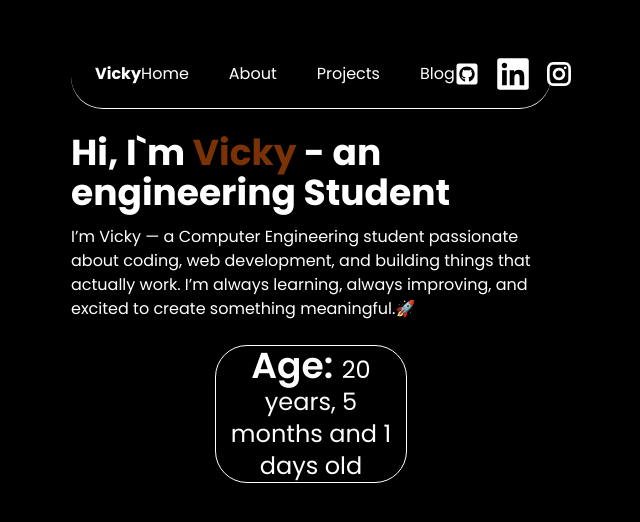
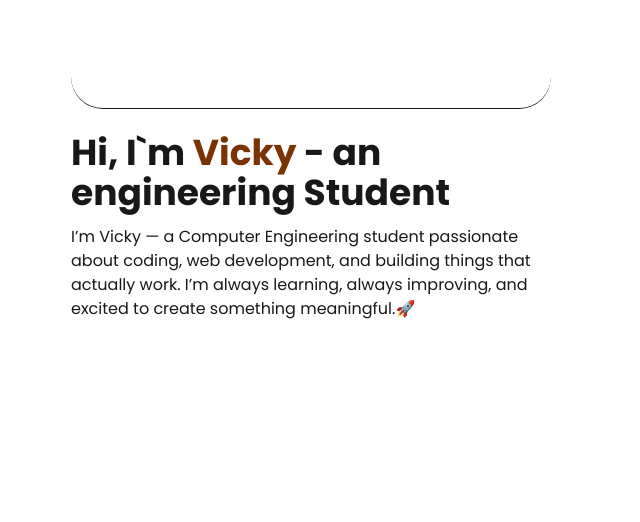
Before and after one commit to vicks321/portfolio-web, a React (Vite) app: page / in a window 1280 px wide. Shown: the top 522 px of the page, without its empty margins (329-969 px from the left). Built offline with nearby package versions, Linux system fonts and the light colour scheme.

Commit message:
some changes

```diff
--- a/package.json
+++ b/package.json
@@ -14,7 +14,7 @@
     "react": "^19.2.0",
     "react-dom": "^19.2.0",
     "react-icons": "^5.5.0",
-    "react-router-dom": "^7.12.0",
+    "react-router-dom": "^7.13.0",
     "tailwindcss": "^4.1.18"
   },
   "devDependencies": {
@@ -22,6 +22,7 @@
     "@types/react": "^19.2.5",
     "@types/react-dom": "^19.2.3",
     "@vitejs/plugin-react": "^5.1.1",
+    "daisyui": "^5.5.18",
     "eslint": "^9.39.1",
     "eslint-plugin-react-hooks": "^7.0.1",
     "eslint-plugin-react-refresh": "^0.4.24",
--- a/src/App.jsx
+++ b/src/App.jsx
@@ -1,7 +1,6 @@
 import React from 'react'
 import Navbar from './components/Navbar'
 import Home from './pages/Home'
-import AgeCounter from './pages/Dob'
 import About from './pages/About'
 import { BrowserRouter as Router, Routes, Route } from "react-router-dom"
 import Projects from './pages/Projects'
@@ -9,11 +8,9 @@ import Projects from './pages/Projects'
 const App = () => {
   return (
     <>
-    <Navbar/>
-
-
 
     <Router>
+      <Navbar/>
       <Routes>
         <Route path="/" element={<Home/>} />
         <Route path="/about" element={<About/>} />
--- a/src/components/Navbar.jsx
+++ b/src/components/Navbar.jsx
@@ -1,7 +1,7 @@
 import React, { useState } from "react";
 import { FaLinkedin, FaGithubSquare, FaBars, FaTimes } from "react-icons/fa";
 import { GrInstagram } from "react-icons/gr";
-
+import { Link } from "react-router-dom";
 const Navbar = () => {
   const [isOpen, setIsOpen] = useState(false);
 
@@ -16,9 +16,10 @@ const Navbar = () => {
       <div className="hidden text-shadow-initial md:flex gap-10 items-center text-white ">
 
 
-        <a href="/" className="hover:opacity-100">Home</a>
-        <a href="/about" className="hover:opacity-100">About</a>
-        <a href="/projects" className="hover:opacity-100">Projects</a>
+        <Link to="/">Home</Link>
+        <Link to="/about" className="hover:opacity-100">About</Link>
+
+        <Link to="/projects" className="hover:opacity-100">Projects</Link>
         <a href="https://vicks.hashnode.dev" target="_blank" className="hover:opacity-100">Blog</a>
       </div>
 
@@ -40,14 +41,14 @@ const Navbar = () => {
 
 
 
-          <a href="/" className="text-white text-lg">Home</a>
-          <a href="/about" className="text-white text-lg">About</a>
-          <a href="/projects" className="text-white text-lg">Projects</a>
-          <a href="https://vicks.hashnode.dev" className="text-white text-lg">Blog</a>
+        <Link to="/">Home</Link>
+        <Link to="/about" className="hover:opacity-100">About</Link>
+        <Link to="/projects" className="hover:opacity-100">Projects</Link>
+           <a href="https://vicks.hashnode.dev" target="_blank" className="hover:opacity-100">Blog</a>
           <div className="flex gap-4 text-2xl">
-            <a href="https://github.com/vicks321" className="text-white"><FaGithubSquare /></a>
-            <a href="https://www.linkedin.com/in/vicky-sah-707954350" className="text-white text-3xl"><FaLinkedin /></a>
-            <a href="https://www.instagram.com/_vicks_321" className="text-white"><GrInstagram /></a>
+            <a href="https://github.com/vicks321" target="_blank" className=" hover:opacity-100 text-2xl text-white"><FaGithubSquare /></a>
+        <a href="https://www.linkedin.com/in/vicky-sah-707954350" target="_blank" className=" hover:opacity-100 text-4xl text-white"><FaLinkedin /></a>
+        <a href="https://www.instagram.com/_vicks_321" target="_blank" className=" hover:opacity-100 text-2xl text-white"><GrInstagram /></a>
           </div>
         </div>
       )}
--- a/src/index.css
+++ b/src/index.css
@@ -1,6 +1,7 @@
 @import url('https://fonts.googleapis.com/css2?family=DM+Sans:ital,opsz,wght@0,9..40,100..1000;1,9..40,100..1000&family=Poppins:ital,wght@0,100;0,200;0,300;0,400;0,500;0,600;0,700;0,800;0,900;1,100;1,200;1,300;1,400;1,500;1,600;1,700;1,800;1,900&display=swap');
 
 @import "tailwindcss";
+@plugin "daisyui";
 
 
 :root {
@@ -10,8 +11,6 @@
 body {
   margin: 20px;
   padding: 20px;
-  background-color: black;
-  color: white;
   font-family: "Poppins", sans-serif;
 
 }
--- a/src/pages/Dob.jsx
+++ /dev/null
@@ -1,43 +0,0 @@
-import React, { useState, useEffect } from "react";
-
-export default function AgeCounter() {
-  const birthDate = new Date("2005-08-11"); // Replace with your birthday
-  const [age, setAge] = useState({ years: 0, months: 0, days: 0 });
-
-  const calculateAge = () => {
-    const now = new Date();
-
-    let years = now.getFullYear() - birthDate.getFullYear();
-    let months = now.getMonth() - birthDate.getMonth();
-    let days = now.getDate() - birthDate.getDate();
-
-    if (days < 0) {
-      months -= 1;
-      // Get number of days in the previous month
-      const prevMonth = new Date(now.getFullYear(), now.getMonth(), 0);
-      days += prevMonth.getDate();
-    }
-
-    if (months < 0) {
-      years -= 1;
-      months += 12;
-    }
-
-    setAge({ years, months, days });
-  };
-
-  useEffect(() => {
-    calculateAge(); // calculate immediately
-    const interval = setInterval(calculateAge, 1000 * 60 * 60 * 24); // update daily at midnight
-    return () => clearInterval(interval);
-  }, []);
-
-  return (
-    <div className=" w-[40%] flex mx-auto mt-6 text-center text-2xl flex">
-      <p className=" border rounded-4xl ">
-        <span className="text-4xl font-semibold">Age: </span>
-        {age.years} years, {age.months} months and {age.days} days old
-      </p>
-    </div>
-  );
-}
--- a/src/pages/Home.jsx
+++ b/src/pages/Home.jsx
@@ -1,5 +1,5 @@
 import React from 'react'
-import AgeCounter from './Dob'
+
 
 const Home = () => {
   return (
@@ -8,7 +8,7 @@ const Home = () => {
         <h1 className='text-4xl  font-bold'>Hi, I`m <span className='font-extoldrab text-amber-900'>Vicky</span> - an engineering Student</h1>
 
         <p className='mt-3'>I’m Vicky — a Computer Engineering student passionate about coding, web development, and building things that actually work. I’m always learning, always improving, and excited to create something meaningful.🚀</p>
-        <AgeCounter/>
+
       </div>
 
 
```
Also changed, not shown: 1 other file (tests, documents, lock files or other folders).
